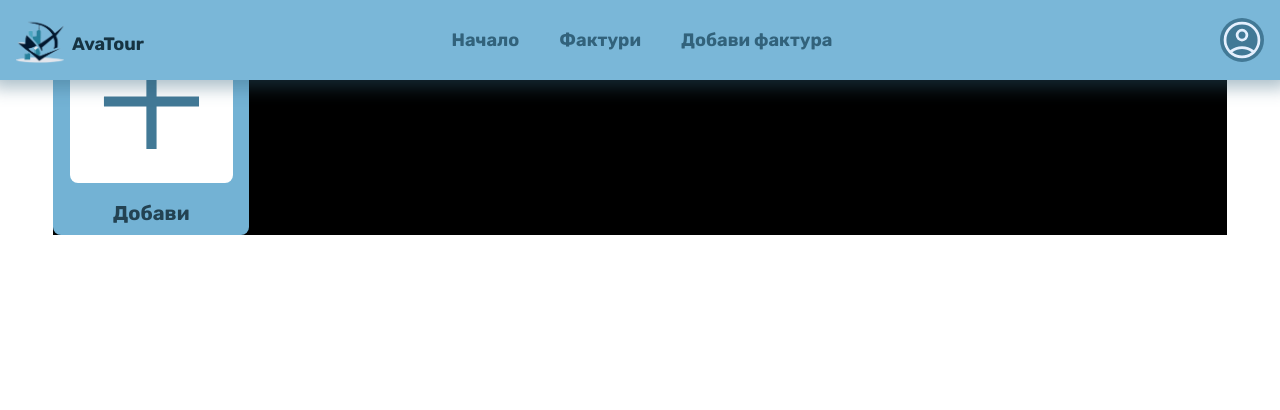
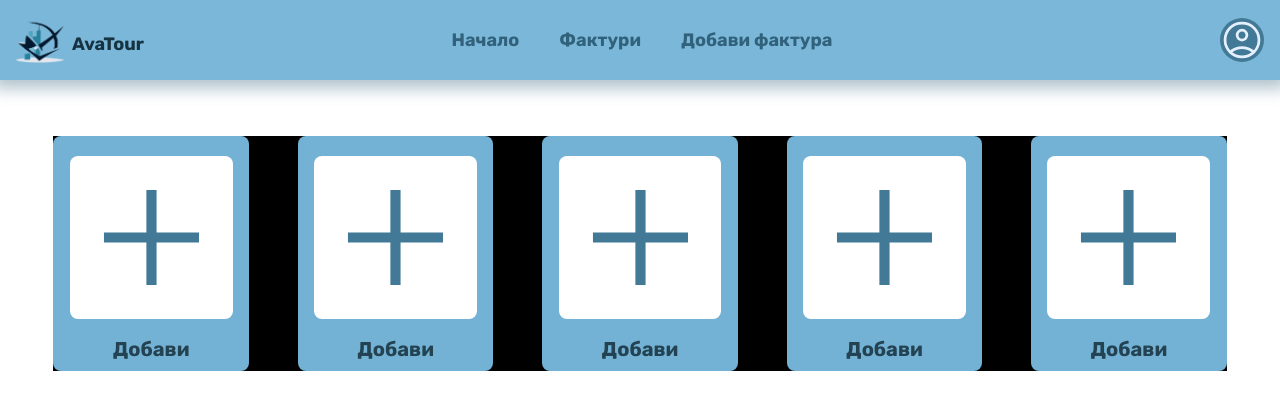
Before and after one commit to VexuBGM/AvaTour, a Next.js app in the folder frontend/: page /invoices in a window 1280 px wide. Shown: the top 410 px of the page. Built offline with nearby package versions, Linux system fonts and the light colour scheme; no server answers.

Commit message:
мобилна версия

```diff
--- a/frontend/src/app/components/NavbarMobile.tsx
+++ b/frontend/src/app/components/NavbarMobile.tsx
@@ -39,9 +39,9 @@ const NavbarMobile: React.FC = () => {
         <h1 className="mt-2 ml-2 text-lg font-semibold text-logodblue select-none">AvaTour</h1>
       </div>
       <div className={`z-20 absolute left-[85%] flex flex-col justify-between transform transition-all ease-in-out duration-300 ${isClicked ? '-translate-x-[80vw]' : ''}`} onClick={handleClick}>
-        <div className={`bg-logodblue px-[1.2rem] py-[0.1rem] transform transition-all duration-300 ${isClicked ? '-rotate-45 px-[0.7rem]' : ''}`}></div>
-        <div className={`bg-logodblue px-[1.2rem] py-[0.1rem] my-[0.6rem] transition-all duration-150 ${isClicked ? 'bg-transparent px-[0.7rem] my-[0.25rem]' : ''}`}></div>
-        <div className={`bg-logodblue px-[1.2rem] py-[0.1rem] transform transition-all duration-300 ${isClicked ? 'rotate-45 px-[0.7rem]' : ''}`}></div>
+        <div className={`bg-logodblue px-[1.2rem] py-[0.1rem] transform transition-all duration-300 ${isClicked ? '-rotate-45 px-[0.8rem]' : ''}`}></div>
+        <div className={`bg-logodblue px-[1.2rem] py-[0.1rem] my-[0.6rem] transition-all duration-150 ${isClicked ? 'bg-transparent px-[0.8rem] my-[0.3rem]' : ''}`}></div>
+        <div className={`bg-logodblue px-[1.2rem] py-[0.1rem] transform transition-all duration-300 ${isClicked ? 'rotate-45 px-[0.8rem]' : ''}`}></div>
       </div>
 
       <div className={`fixed top-0 left-0 w-full h-full bg-lblue z-10 transform transition-all duration-300 ${isClicked ? 'translate-x-0' : 'translate-x-full'}`}>
--- a/frontend/src/app/create-invoice/page.tsx
+++ b/frontend/src/app/create-invoice/page.tsx
@@ -2,6 +2,7 @@
 
 import React, { useState } from 'react';
 import Navbar from '../components/Navbar';
+import NavbarMobile from '../components/NavbarMobile';
 import AddIcon from '../components/AddIcon';
 import MinimizeIcon from '../components/MinimizeIcon';
 import DatePicker from 'react-datepicker';
@@ -111,24 +112,30 @@ const CreateInvoice = () => {
 
     return (
         <div className="h-screen">
-            <Navbar />
-            <div className="flex flex-col items-center justify-center min-h-[calc(100vh-40vh)]">
-                <div className="flex justify-center items-center bg-lblue rounded-lg mb-8 w-1/5 shadow-lg">
+            <div className="block sm:hidden">
+                <NavbarMobile />
+            </div>
+            <div className="hidden sm:block">
+                <Navbar />
+            </div>
+
+            <div className="pt-[8rem] flex flex-col items-center justify-center min-h-[calc(100vh-40vh)]">
+                <div className="flex justify-center items-center bg-lblue rounded-lg mb-8 w-[17rem] shadow-lg max-sm:w-[17rem]">
                     <div
-                        className={`border-4 ${isSupplier ? 'border-dblue' : 'border-transparent'} cursor-pointer hover:bg-lbluehover2 px-3 py-2 rounded-l-lg w-1/2 flex justify-center items-center`}
+                        className={`border-4 ${isSupplier ? 'border-dblue' : 'border-transparent'} cursor-pointer hover:bg-lbluehover2 px-3 py-2 rounded-l-lg w-1/2 flex justify-center items-center max-sm:hover:bg-transparent`}
                         onClick={() => setIsSupplier(true)}
                     >
                         <h1 className="font-semibold text-ddblue">Доставчици</h1>
                     </div>
                     <div
-                        className={`border-4 ${!isSupplier ? 'border-dblue' : 'border-transparent'} cursor-pointer hover:bg-lbluehover2 px-3 py-2 rounded-r-lg w-1/2 flex justify-center items-center`}
+                        className={`border-4 ${!isSupplier ? 'border-dblue' : 'border-transparent'} cursor-pointer hover:bg-lbluehover2 px-3 py-2 rounded-r-lg w-1/2 flex justify-center items-center max-sm:hover:bg-transparent`}
                         onClick={() => setIsSupplier(false)}
                     >
                         <h1 className="font-semibold text-ddblue">Клиенти</h1>
                     </div>
                 </div>
 
-                <div className="w-2/5 bg-lblue px-8 pb-6 pt-4 rounded-xl shadow-registerLoginCustom mb-14">
+                <div className="w-2/5 bg-lblue px-8 pb-6 pt-4 rounded-xl shadow-registerLoginCustom mb-14 max-sm:w-[85%] max-sm:px-5">
                     <form className="space-y-4">
                         <div className="flex flex-col items-end">
                             <label className="block text-ddblue font-bold text-2xl mb-1">
@@ -139,7 +146,7 @@ const CreateInvoice = () => {
                                 name="number"
                                 autoComplete="off"
                                 placeholder="Въведете номер"
-                                className="bg-llblue rounded-t-md rounded-b-md block w-1/3 px-2 pt-2 border-b-4 focus:border-dblue focus:rounded-b-sm border-transparent focus:outline-none shadow-sm text-base text-dblue placeholder:text-dblue text-center placeholder:text-base placeholder:text-center"
+                                className="bg-llblue rounded-t-md rounded-b-md block w-[10rem] px-2 pt-2 border-b-4 focus:border-dblue focus:rounded-b-sm border-transparent focus:outline-none shadow-sm text-base text-dblue placeholder:text-dblue text-center placeholder:text-base placeholder:text-center max-sm:w-1/2"
                                 value={number}
                                 onChange={handleNumberChange}
                                 onFocus={handleNumberFocus}
--- a/frontend/src/app/invoices/page.tsx
+++ b/frontend/src/app/invoices/page.tsx
@@ -3,6 +3,7 @@
 import React from 'react';
 import ProtectedRoute from '../components/ProtectedRoute';
 import Navbar from '../components/Navbar';
+import NavbarMobile from '../components/NavbarMobile';
 import AddIcon from '../components/AddIcon';
 import Link from 'next/link';
 
@@ -10,11 +11,41 @@ const Invoices = () => {
   return (
     //<ProtectedRoute>
     <div className="h-screen">
-      <Navbar />
 
-      <div className="flex flex-col justify-center items-center">
-        <div className="bg-black w-11/12">
-          <div className="bg-gradientdblue w-1/6 pt-5 rounded-lg flex flex-col justify-center items-center">
+      <div className="block sm:hidden">
+        <NavbarMobile />
+      </div>
+      <div className="hidden sm:block">
+        <Navbar />
+      </div>
+
+      <div className="flex flex-col justify-center items-center pt-[8.5rem] max-sm:pt-[8rem]">
+        <div className="bg-black w-11/12 flex justify-between max-sm:hidden">
+          <div className="bg-gradientdblue w-1/6 pt-5 rounded-lg flex flex-col justify-center items-center max-sm:w-1/3">
+            <Link href="/create-invoice" className="flex justify-center items-center"><div className="bg-white hover:bg-slate-100 rounded-lg w-5/6 cursor-pointer">
+              <AddIcon />
+            </div></Link>
+            <div className="mt-4 mb-2"><h1 className="mx-4 text-dddblue font-semibold text-xl">Добави</h1></div>
+          </div>
+          <div className="bg-gradientdblue w-1/6 pt-5 rounded-lg flex flex-col justify-center items-center max-sm:w-1/3">
+            <Link href="/create-invoice" className="flex justify-center items-center"><div className="bg-white hover:bg-slate-100 rounded-lg w-5/6 cursor-pointer">
+              <AddIcon />
+            </div></Link>
+            <div className="mt-4 mb-2"><h1 className="mx-4 text-dddblue font-semibold text-xl">Добави</h1></div>
+          </div>
+          <div className="bg-gradientdblue w-1/6 pt-5 rounded-lg flex flex-col justify-center items-center max-sm:w-1/3">
+            <Link href="/create-invoice" className="flex justify-center items-center"><div className="bg-white hover:bg-slate-100 rounded-lg w-5/6 cursor-pointer">
+              <AddIcon />
+            </div></Link>
+            <div className="mt-4 mb-2"><h1 className="mx-4 text-dddblue font-semibold text-xl">Добави</h1></div>
+          </div>
+          <div className="bg-gradientdblue w-1/6 pt-5 rounded-lg flex flex-col justify-center items-center max-sm:w-1/3">
+            <Link href="/create-invoice" className="flex justify-center items-center"><div className="bg-white hover:bg-slate-100 rounded-lg w-5/6 cursor-pointer">
+              <AddIcon />
+            </div></Link>
+            <div className="mt-4 mb-2"><h1 className="mx-4 text-dddblue font-semibold text-xl">Добави</h1></div>
+          </div>
+          <div className="bg-gradientdblue w-1/6 pt-5 rounded-lg flex flex-col justify-center items-center max-sm:w-1/3">
             <Link href="/create-invoice" className="flex justify-center items-center"><div className="bg-white hover:bg-slate-100 rounded-lg w-5/6 cursor-pointer">
               <AddIcon />
             </div></Link>
@@ -23,6 +54,23 @@ const Invoices = () => {
         </div>
 
 
+
+
+
+        <div className="bg-black w-full hidden justify-around max-sm:flex">
+          <div className="bg-gradientdblue w-1/6 pt-5 rounded-lg flex flex-col justify-center items-center max-sm:w-1/3">
+            <Link href="/create-invoice" className="flex justify-center items-center"><div className="bg-white hover:bg-slate-100 rounded-lg w-5/6 cursor-pointer">
+              <AddIcon />
+            </div></Link>
+            <div className="mt-4 mb-2"><h1 className="mx-4 text-dddblue font-semibold text-xl">Добави</h1></div>
+          </div>
+          <div className="bg-gradientdblue w-1/6 pt-5 rounded-lg flex flex-col justify-center items-center max-sm:w-1/3">
+            <Link href="/create-invoice" className="flex justify-center items-center"><div className="bg-white hover:bg-slate-100 rounded-lg w-5/6 cursor-pointer">
+              <AddIcon />
+            </div></Link>
+            <div className="mt-4 mb-2"><h1 className="mx-4 text-dddblue font-semibold text-xl">Добави</h1></div>
+          </div>
+        </div>
       </div>
     </div>
 
```
